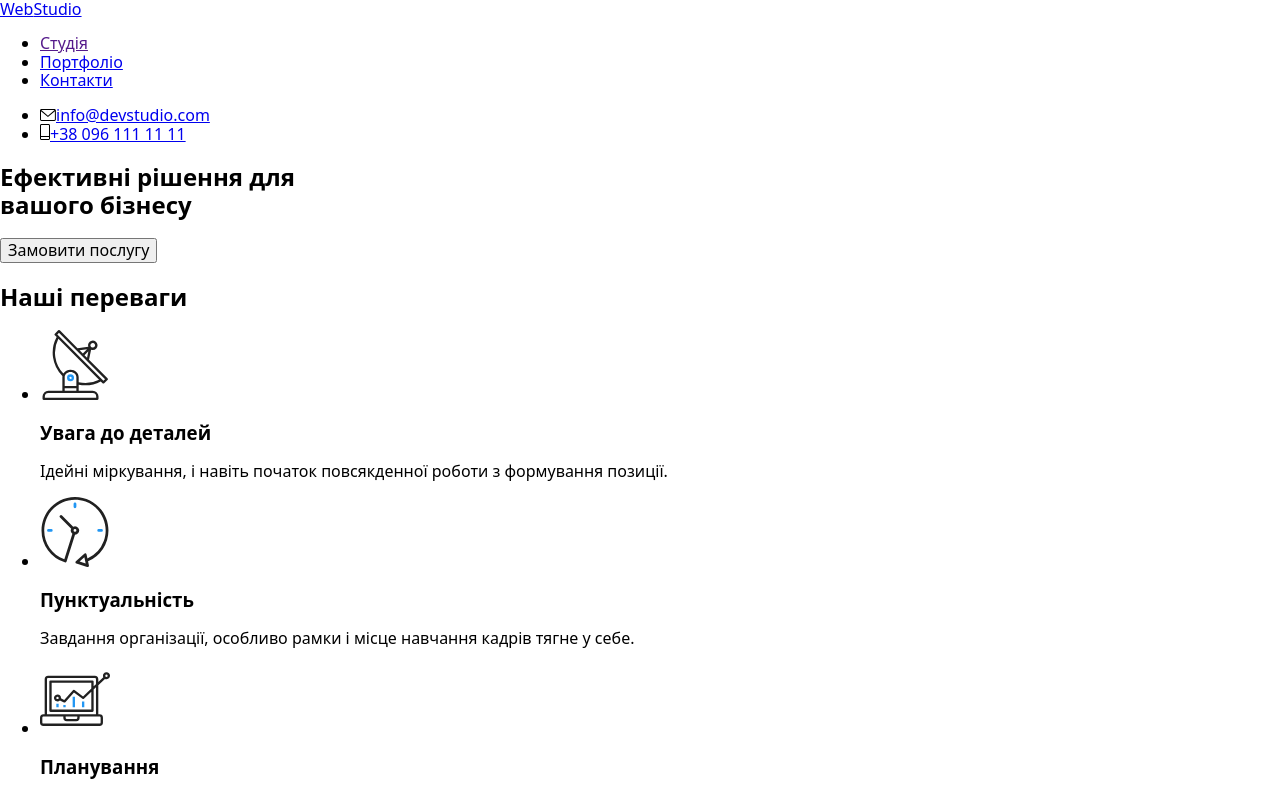
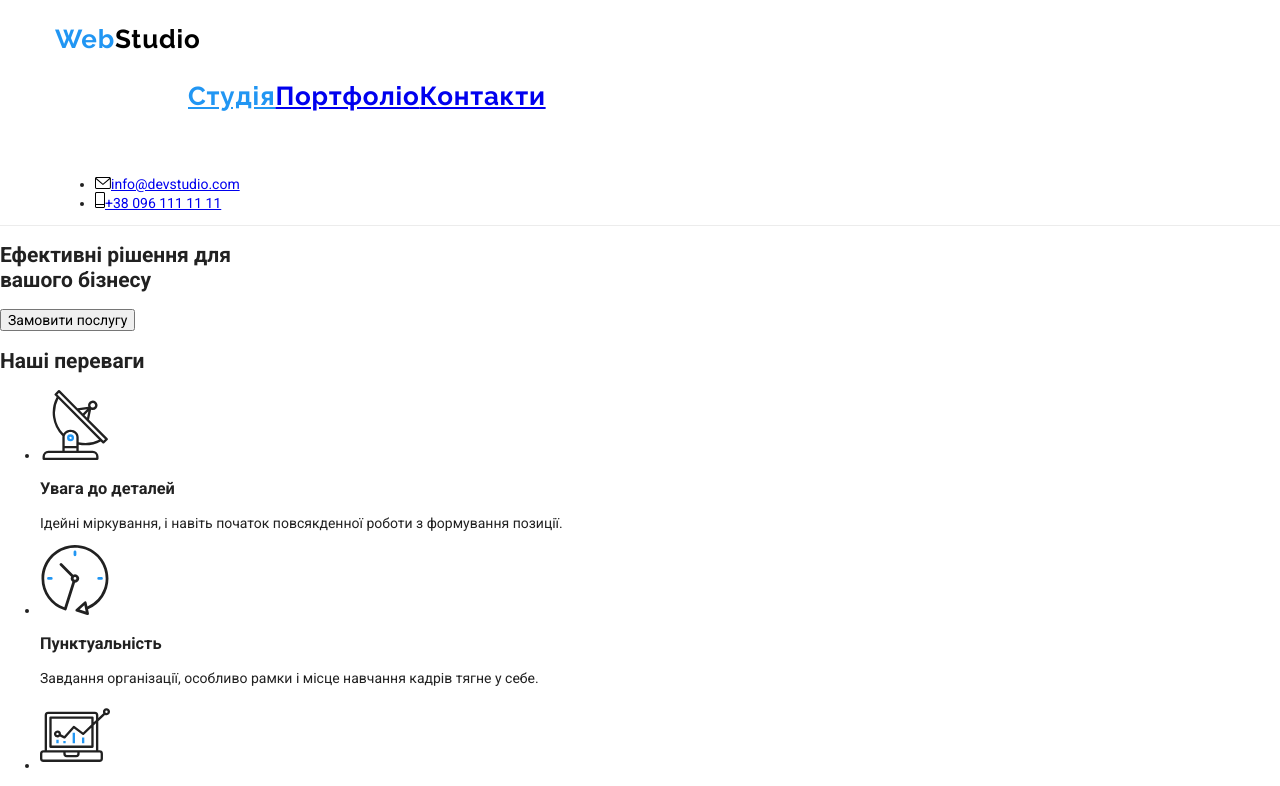
Before and after one commit to OlegPiskun/goit-markup-hw-07, a plain HTML site: page index.html in a window 1280 px wide. Shown: the top 786 px of the page. Drawn offline with nearby package versions, Linux system fonts and the light colour scheme.

Commit message:
hw-07-05-11

```diff
--- a/index.html
+++ b/index.html
@@ -20,23 +20,25 @@
   <body>
     <!--Шапка сторінки-->
 
-    <header class="header-list">
-      <div class="container header-page">
-        <div class="nav">
-          <nav class="logo-page">
-            <a class="logo link" href="./index.html">
-              <span class="color-web">Web</span
-              ><span class="color-studio">Studio</span></a
+    <header class="page-header">
+      <div class="page-header__container">
+        <div class="page-header__nav">
+          <nav class="logo">
+            <a class="logo__link" href="./index.html">
+              <span class="logo__text-web">Web</span
+              ><span class="logo__text-studio">Studio</span></a
             >
-            <ul class="list">
-              <li class="item">
-                <a class="link current" href="">Студія</a>
+            <ul class="site-nav">
+              <li class="site-nav__item">
+                <a class="site-nav__link site-nav__link--active" href=""
+                  >Студія</a
+                >
               </li>
-              <li class="item">
-                <a href="./portfolio.html" class="link">Портфоліо</a>
+              <li class="site-nav__item">
+                <a href="./portfolio.html" class="site-nav__link">Портфоліо</a>
               </li>
-              <li class="item">
-                <a href="./index.html" class="link">Контакти</a>
+              <li class="site-nav__item">
+                <a href="./index.html" class="site-nav__link">Контакти</a>
               </li>
             </ul>
           </nav>
--- a/sass/main.scss
+++ b/sass/main.scss
@@ -0,0 +1,68 @@
+$primaryFontWeight: 700;
+$secondFontWeight: 500;
+$primaryColor: #ffffff;
+$accentColor: #2196f3;
+
+body {
+  font-size: 14px;
+  color: #212121;
+  font-family: Roboto, sans-serif;
+}
+
+.page-header {
+  background-color: $primaryColor;
+  border-bottom: 1px solid #ececec;
+}
+
+.page-header__container {
+  margin-left: auto;
+  margin-right: auto;
+  width: 1200px;
+  padding-left: 15px;
+  padding-right: 15px;
+}
+
+.page-header__nav {
+  display: flex;
+  align-items: center;
+}
+
+.logo {
+  font-family: Raleway;
+  font-weight: $primaryFontWeight;
+  font-size: 26px;
+  line-height: 1.19;
+  letter-spacing: 0.03em;
+  padding-top: 24px;
+  padding-bottom: 24px;
+  text-decoration: none;
+}
+
+.logo__link {
+  display: flex;
+  align-items: center;
+  text-decoration: none;
+}
+
+.logo__text-web {
+  color: $accentColor;
+}
+
+.logo__text-studio {
+  color: #000000;
+}
+
+.site-nav {
+  display: flex;
+  margin-left: 93px;
+  list-style: none;
+  text-decoration: none;
+}
+
+site-nav__item {
+  gap: 50px;
+}
+
+.site-nav__link--active {
+  color: $accentColor;
+}
```
Also changed, not shown: css/main.css, css/main.min.css, 2 other files.
